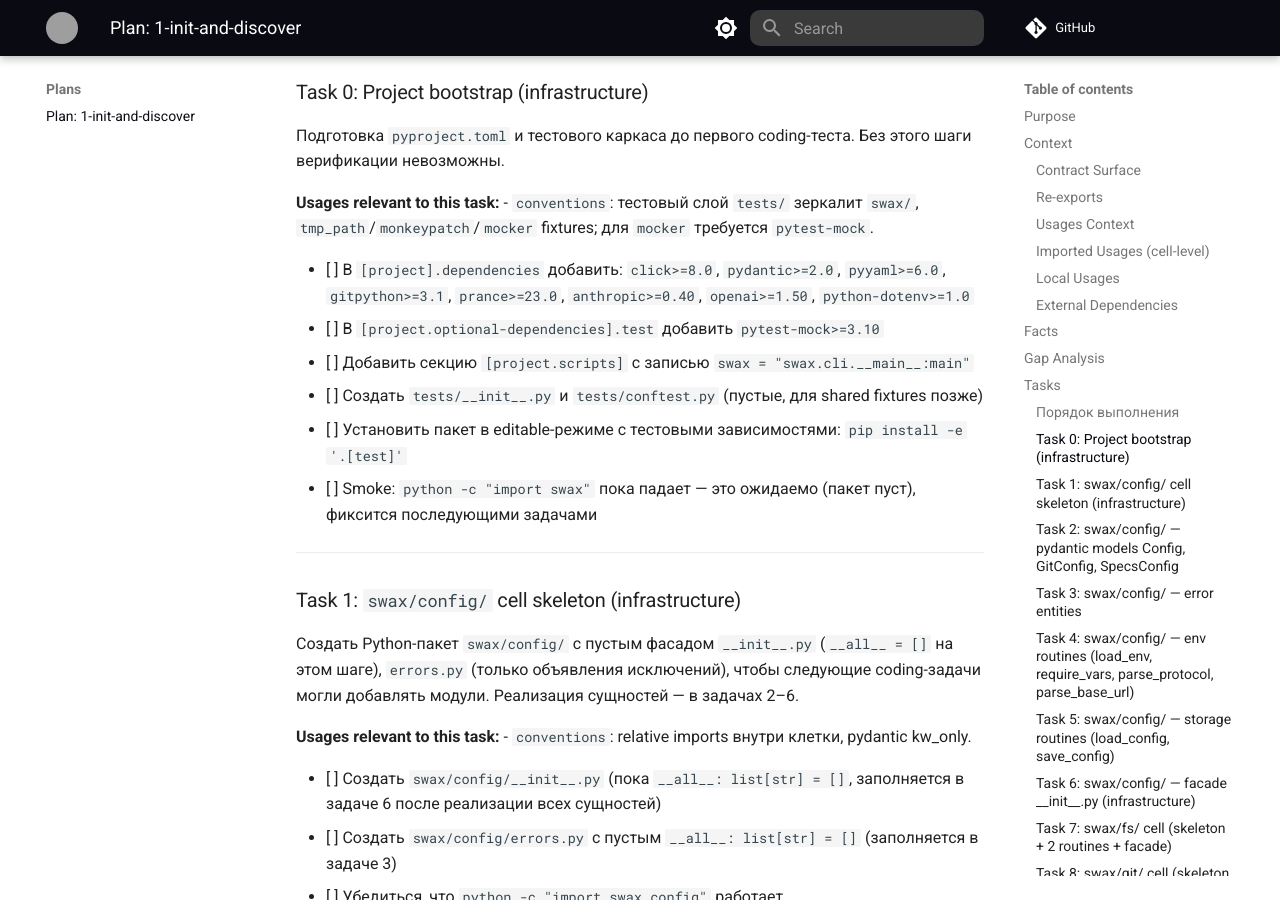
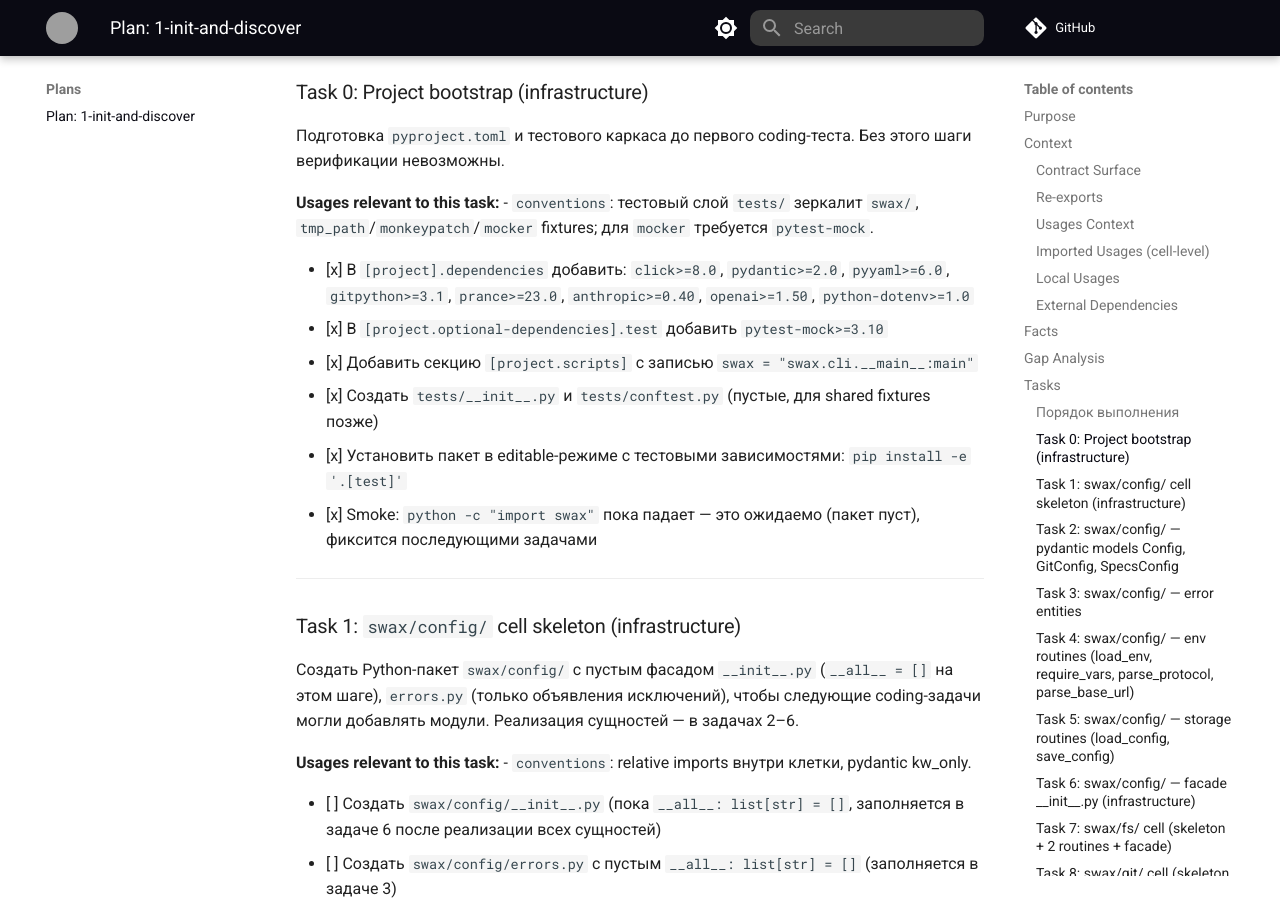
Before and after one commit to qarium/swax, an MkDocs documentation site: the page built from docs/plans/1-init-and-discover.md, in a window 1280 px wide and 900 px high, scrolled down 7228 px. Built offline with MkDocs 1.6.1 and Material for MkDocs 9.7.7, drawn with Linux system fonts in a browser that asks for light colours; comment, search, counter and statistics services are not loaded; grey boxes are pictures that could not be loaded.

```diff
--- a/docs/plans/1-init-and-discover.md
+++ b/docs/plans/1-init-and-discover.md
@@ -227,12 +227,12 @@ Greenfield-реализация фундамента CLI Swax. После вып
 **Usages relevant to this task:**
 - `conventions`: тестовый слой `tests/` зеркалит `swax/`, `tmp_path`/`monkeypatch`/`mocker` fixtures; для `mocker` требуется `pytest-mock`.
 
-- [ ] В `[project].dependencies` добавить: `click>=8.0`, `pydantic>=2.0`, `pyyaml>=6.0`, `gitpython>=3.1`, `prance>=23.0`, `anthropic>=0.40`, `openai>=1.50`, `python-dotenv>=1.0`
-- [ ] В `[project.optional-dependencies].test` добавить `pytest-mock>=3.10`
-- [ ] Добавить секцию `[project.scripts]` с записью `swax = "swax.cli.__main__:main"`
-- [ ] Создать `tests/__init__.py` и `tests/conftest.py` (пустые, для shared fixtures позже)
-- [ ] Установить пакет в editable-режиме с тестовыми зависимостями: `pip install -e '.[test]'`
-- [ ] Smoke: `python -c "import swax"` пока падает — это ожидаемо (пакет пуст), фиксится последующими задачами
+- [x] В `[project].dependencies` добавить: `click>=8.0`, `pydantic>=2.0`, `pyyaml>=6.0`, `gitpython>=3.1`, `prance>=23.0`, `anthropic>=0.40`, `openai>=1.50`, `python-dotenv>=1.0`
+- [x] В `[project.optional-dependencies].test` добавить `pytest-mock>=3.10`
+- [x] Добавить секцию `[project.scripts]` с записью `swax = "swax.cli.__main__:main"`
+- [x] Создать `tests/__init__.py` и `tests/conftest.py` (пустые, для shared fixtures позже)
+- [x] Установить пакет в editable-режиме с тестовыми зависимостями: `pip install -e '.[test]'`
+- [x] Smoke: `python -c "import swax"` пока падает — это ожидаемо (пакет пуст), фиксится последующими задачами
 
 ---
 
```
Also changed, not shown: pyproject.toml (+12 -1 lines), 2 other files.
